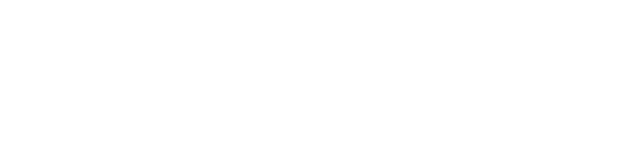
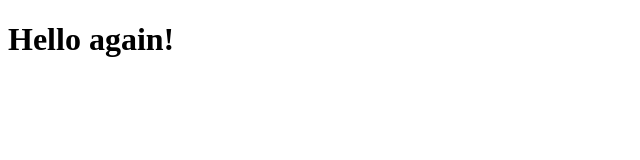
Before and after one commit to rahimjangi/cs50, a plain HTML site: page index.html in a window 1280 px wide. Shown: the whole page, without its empty margins (0-640 px from the left). Drawn offline with Linux system fonts and the light colour scheme.

Commit message:
Update index.html

```diff
--- a/index.html
+++ b/index.html
@@ -6,6 +6,6 @@
     <title>Document</title>
 </head>
 <body>
-
+    <h1>Hello again!</h1>
 </body>
 </html>
```
